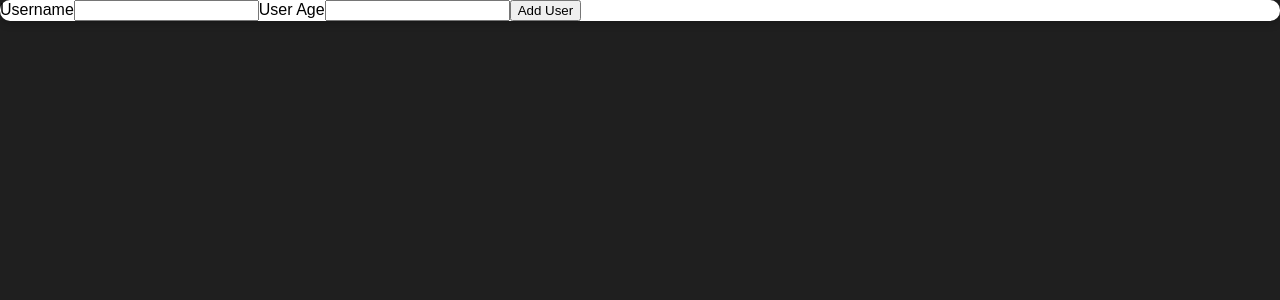
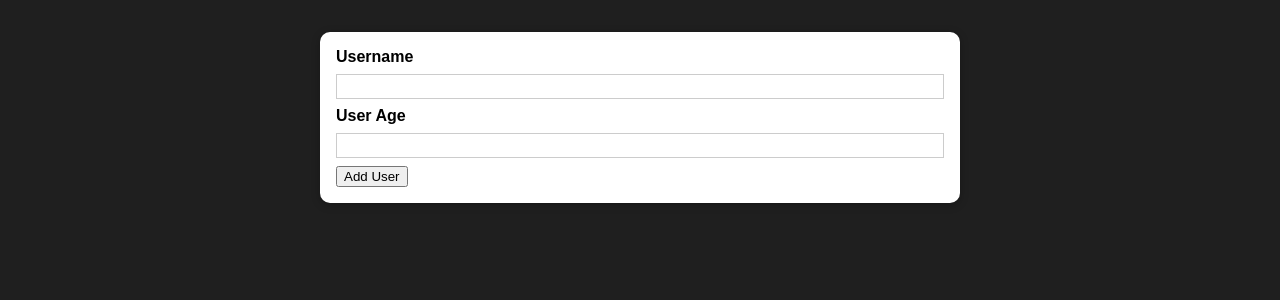
Before and after one commit to Suxrob9966/practice-project, a React (Create React App) app: page / in a window 1280 px wide. Shown: the top 300 px of the page. Built offline with nearby package versions, Linux system fonts and the light colour scheme.

Commit message:
build reusable card

```diff
--- a/src/components/UI/Card.js
+++ b/src/components/UI/Card.js
@@ -2,7 +2,11 @@
 import styles from "./Card.module.css";
 
 const Card = (props) => {
-  return <div className={styles.card}>{props.children}</div>;
+  return (
+    <div className={`${styles.card} ${props.myOwnClassName}`}>
+      {props.children}
+    </div>
+  );
 };
 
 export default Card;
--- a/src/components/Users/AddUser.js
+++ b/src/components/Users/AddUser.js
@@ -1,26 +1,18 @@
 import React from "react";
 import Card from "../UI/Card";
+import styles from "./AddUser.module.css";
 const AddUser = (props) => {
   const addUserHandler = (event) => {
     event.preventDefault();
   };
 
-  const goalInputChangeHandler = (event) => {
-    console.log(event.target.value);
-  };
-
   return (
-    <Card>
+    <Card myOwnClassName={styles.input}>
       <form onSubmit={addUserHandler}>
         <label htmlFor="username">Username</label>
-        <input id="username" type="text" onChange={goalInputChangeHandler} />
+        <input id="username" type="text" />
         <label htmlFor="age">User Age</label>
-        <input
-          id="age"
-          type="number"
-          min="1"
-          onChange={goalInputChangeHandler}
-        />
+        <input id="age" type="number" min="1" />
         <button type="submit">Add User</button>
       </form>
     </Card>
--- a/src/components/Users/AddUser.module.css
+++ b/src/components/Users/AddUser.module.css
@@ -0,0 +1,26 @@
+.input {
+  margin: 2rem auto;
+  padding: 1rem;
+  width: 90%;
+  max-width: 40rem;
+}
+
+.input label {
+  display: block;
+  font-weight: bold;
+  margin-bottom: 0.5rem;
+}
+
+.input input {
+  font: inherit;
+  display: block;
+  width: 100%;
+  border: 1px solid #ccc;
+  padding: 0.15rem;
+  margin-bottom: 0.5rem;
+}
+
+.input input:focus {
+  outline: none;
+  border-color: #4f005f;
+}
```
